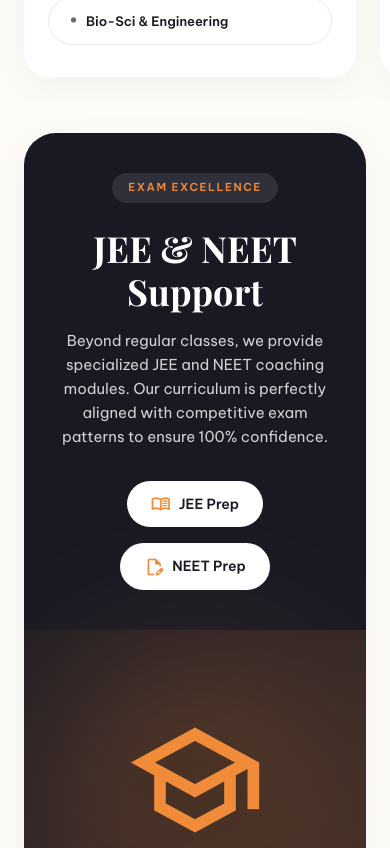
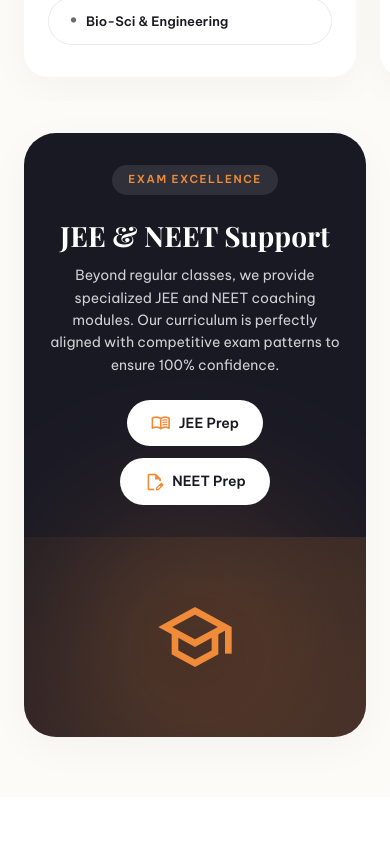
Before and after one commit to Subhampas1/geetascienceintercollege, a React (Vite) app: page /academics in a window 390 px wide. Shown: the part 916-1764 px from the top of the page. Built offline with nearby package versions, Linux system fonts and the light colour scheme; a web font is replaced by a local one.

Commit message:
Resize JEE and NEET support card for mobile screens

```diff
--- a/src/pages/Academics.css
+++ b/src/pages/Academics.css
@@ -329,9 +329,12 @@
   }
 
   .competitive-support-card { flex-direction: column !important; }
-  .competitive-content { padding: 40px 32px; text-align: center; }
-  .competitive-actions { flex-direction: column; align-items: center; }
-  .competitive-graphic { clip-path: none; width: 100%; min-height: 300px; }
+  .competitive-content { padding: 32px 24px; text-align: center; }
+  .competitive-content h2 { font-size: 28px !important; margin-bottom: 12px; }
+  .competitive-content p { font-size: 14px; margin-bottom: 24px; }
+  .competitive-actions { flex-direction: column; align-items: center; gap: 12px; }
+  .competitive-graphic { clip-path: none; width: 100%; min-height: 200px; }
+  .competitive-graphic .main-icon { font-size: 80px; }
   .advantage-grid { grid-template-columns: 1fr; gap: 40px; }
 
   .academics-cta-actions { flex-direction: column; width: 100%; }
```
